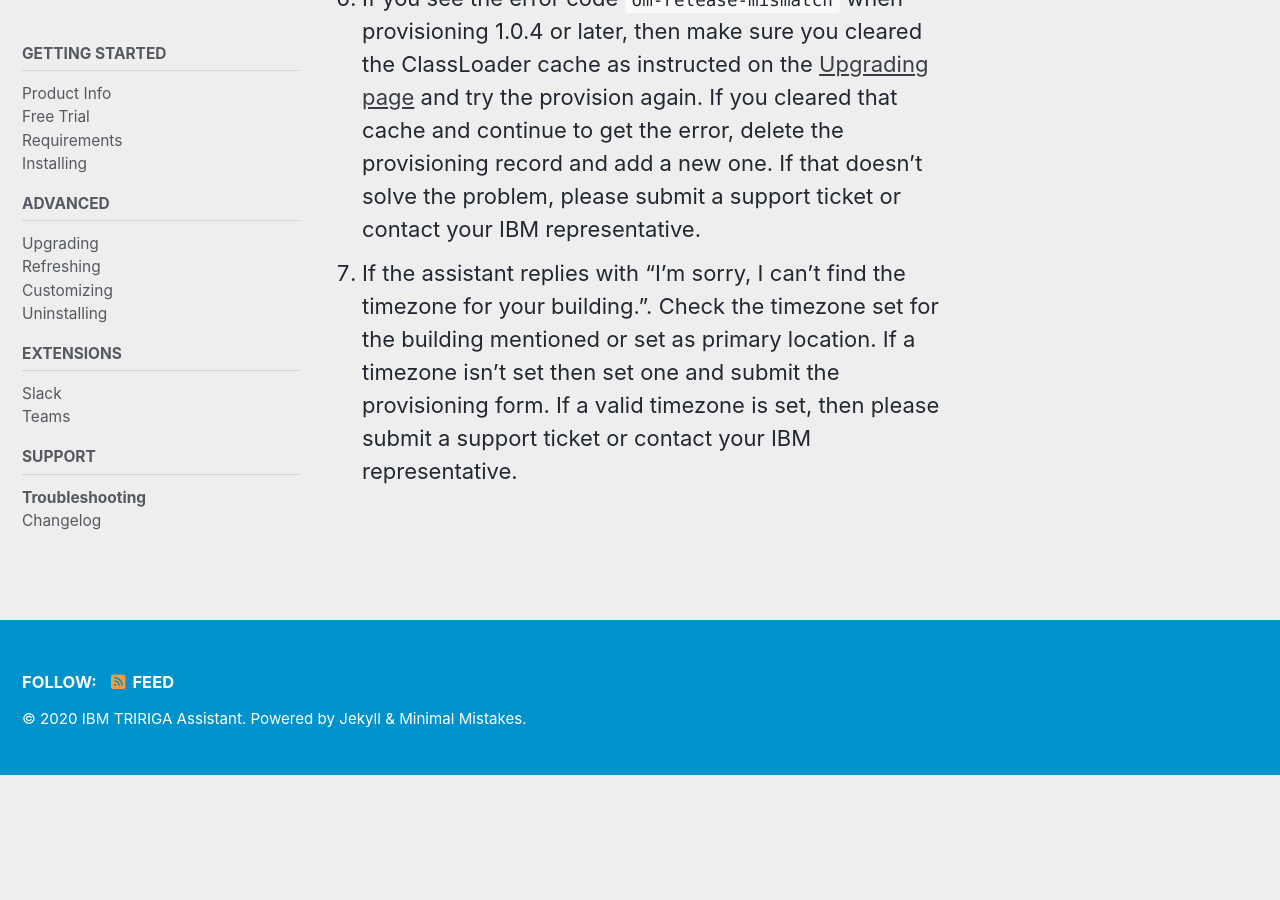
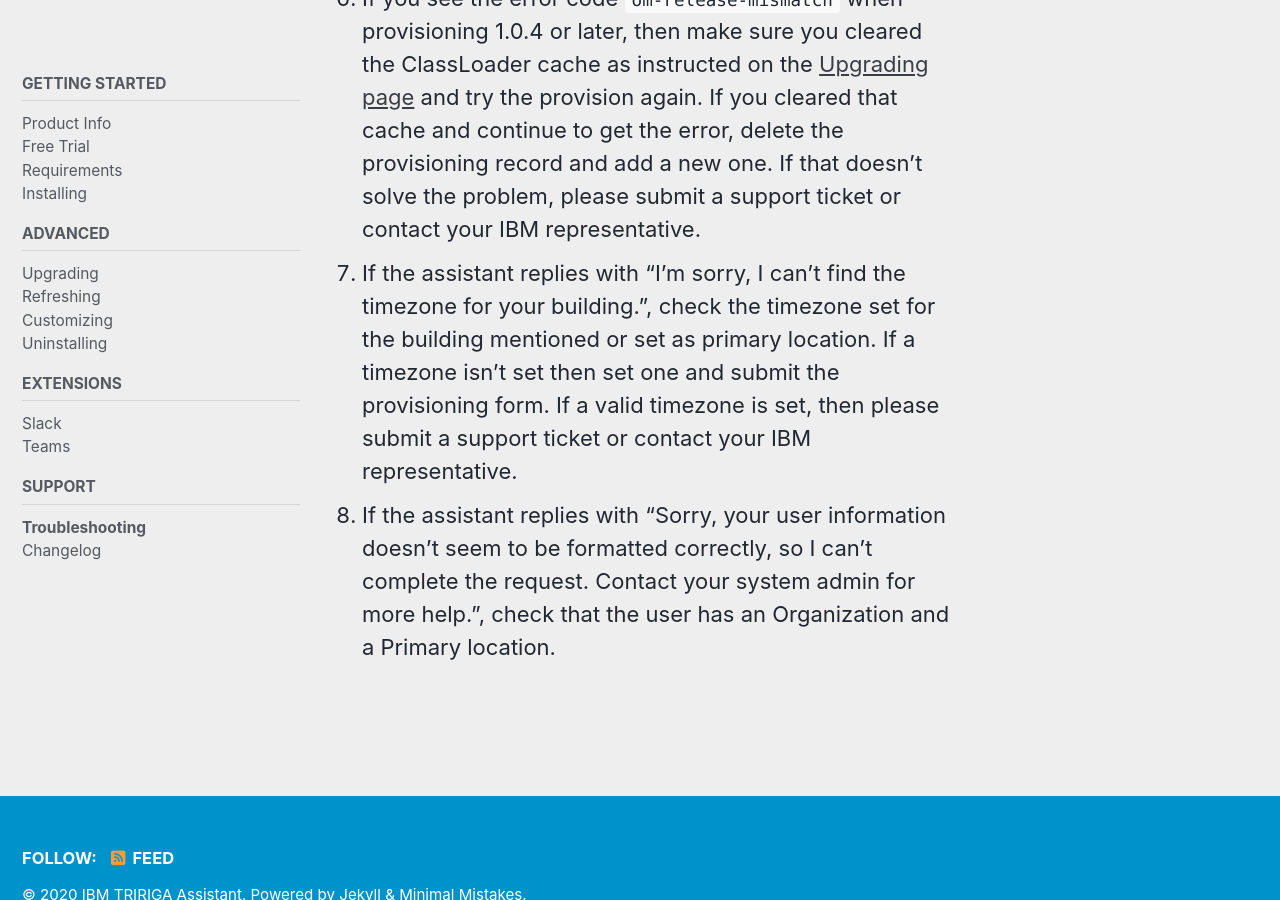
Before and after one commit to IBM/tririga-assistant, a Jekyll site: the page built from docs/_pages/troubleshooting.markdown, in a window 1280 px wide and 900 px high, scrolled down 1186 px. Built offline with Jekyll 4.4.1, drawn with Linux system fonts in a browser that asks for light colours; cached includes are drawn as plain includes; nearby versions of some CDN libraries; before the commit the page ends 1961 px from its top, so only the background shows below that.

Commit message:
Add troubleshooting tip when missing Org and Location on user context.

```diff
--- a/docs/_pages/troubleshooting.markdown
+++ b/docs/_pages/troubleshooting.markdown
@@ -20,4 +20,5 @@ sidebar:
 4.  If you find that you reservations made through the assistant do not appear in the Workplace Services home page (/p/web/workplaceServices), then check that the security groups assigned to that user have an Organization set.  The security groups mentioned in Step D don't have an Organization set by default.  There might also be issues with the Organization set on the assistant account as well as Organization set on the user and the buildings.
 5.  If you are unable to view the TRIRIGA Assistant Portal UI (found at /p/web/ibmTriAssistantPortal), then check that access to the `ibmTriAssistantPortal` model is added to security group on the user's profile.  See step K for instructions.
 6.  If you see the error code `om-release-mismatch` when provisioning 1.0.4 or later, then make sure you cleared the ClassLoader cache as instructed on the [Upgrading page]({{ site.url }}{{ site.baseurl }}/upgrading) and try the provision again.  If you cleared that cache and continue to get the error, delete the provisioning record and add a new one.  If that doesn't solve the problem, please submit a support ticket or contact your IBM representative.
-7.  If the assistant replies with "I'm sorry, I can't find the timezone for your building.".  Check the timezone set for the building mentioned or set as primary location. If a timezone isn't set then set one and submit the provisioning form.  If a valid timezone is set, then please submit a support ticket or contact your IBM representative.
+7.  If the assistant replies with "I'm sorry, I can't find the timezone for your building.", check the timezone set for the building mentioned or set as primary location. If a timezone isn't set then set one and submit the provisioning form.  If a valid timezone is set, then please submit a support ticket or contact your IBM representative.
+8.  If the assistant replies with "Sorry, your user information doesn't seem to be formatted correctly, so I can't complete the request. Contact your system admin for more help.", check that the user has an Organization and a Primary location.
```
